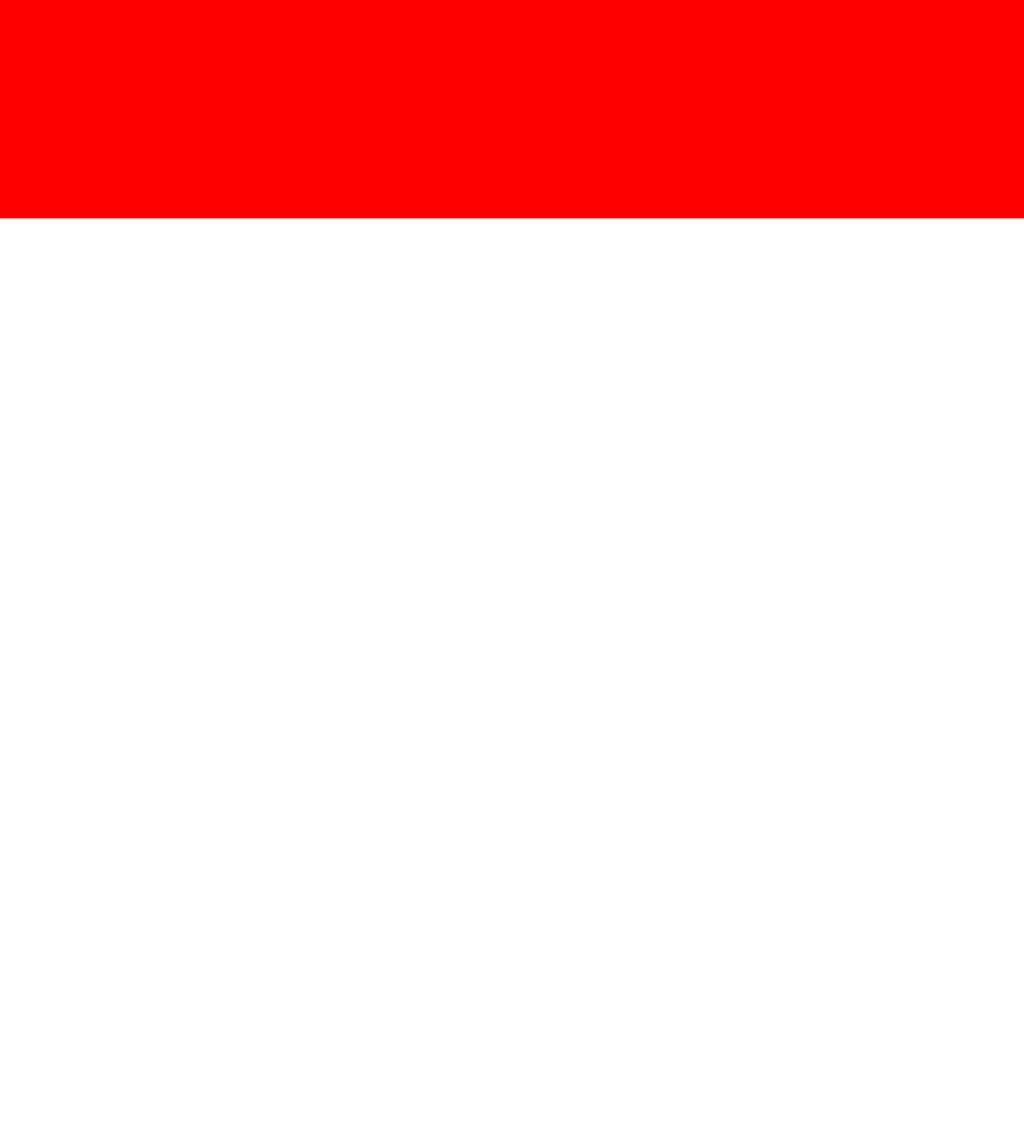
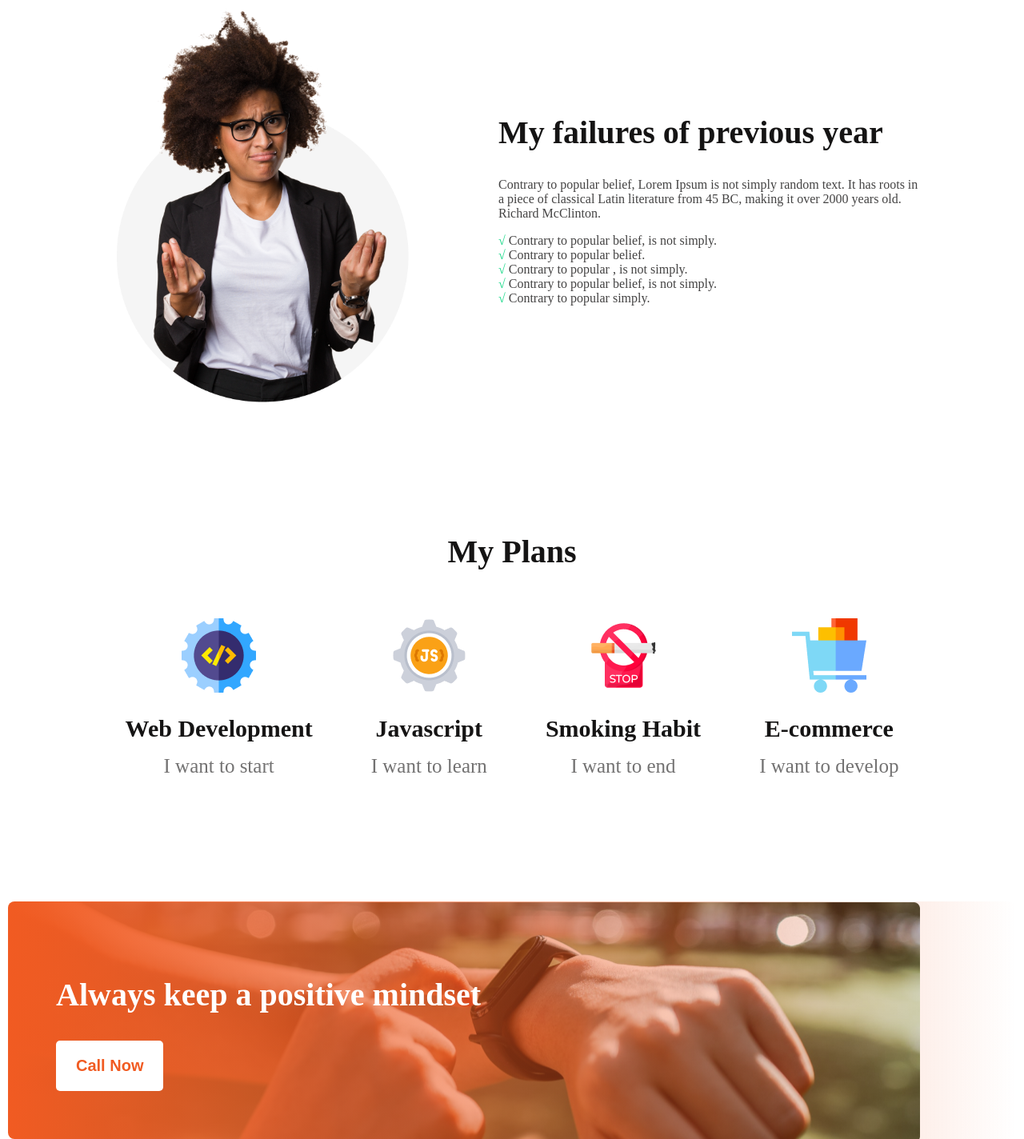
Before and after one commit to shaishabcoding/new-year-new-me-2024, a plain HTML site: page index.html in a window 1280 px wide. Shown: the part 935-2359 px from the top of the page at 80% size. Before the commit the page ends 1208 px from the top, so only its background shows below. Drawn offline with Linux system fonts and the light colour scheme.

Commit message:
added plans

```diff
--- a/index.html
+++ b/index.html
@@ -19,6 +19,65 @@
           <button class="btn-primary">Contact Us</button>
         </div>
       </section>
+      <section class="failures">
+        <img src="images/person.png" alt="" />
+        <div class="failures-container">
+          <h1 class="failures-title">My failures of previous year</h1>
+          <p class="failures-description">
+            Contrary to popular belief, Lorem Ipsum is not simply random text.
+            It has roots in a piece of classical Latin literature from 45 BC,
+            making it over 2000 years old. Richard McClinton.
+          </p>
+          <ul>
+            <li>Contrary to popular belief, is not simply.</li>
+            <li>Contrary to popular belief.</li>
+            <li>Contrary to popular , is not simply.</li>
+            <li>Contrary to popular belief, is not simply.</li>
+            <li>Contrary to popular simply.</li>
+          </ul>
+        </div>
+      </section>
+      <section class="plans">
+        <h1 class="plans-title">My Plans</h1>
+        <div class="plans-info-container">
+          <div class="plans-info">
+            <img src="images/icons/web.png" alt="web" class="plans-info-icon" />
+            <h2 class="plans-info-title">Web Development</h2>
+            <p class="plans-info-description">I want to start</p>
+          </div>
+          <div class="plans-info">
+            <img
+              src="images/icons/js.png"
+              alt="JavaScript"
+              class="plans-info-icon"
+            />
+            <h2 class="plans-info-title">Javascript</h2>
+            <p class="plans-info-description">I want to learn</p>
+          </div>
+          <div class="plans-info">
+            <img
+              src="images/icons/smoke.png"
+              alt="no smoke"
+              class="plans-info-icon"
+            />
+            <h2 class="plans-info-title">Smoking Habit</h2>
+            <p class="plans-info-description">I want to end</p>
+          </div>
+          <div class="plans-info">
+            <img
+              src="images/icons/ecom.png"
+              alt="e-commerce"
+              class="plans-info-icon"
+            />
+            <h2 class="plans-info-title">E-commerce</h2>
+            <p class="plans-info-description">I want to develop</p>
+          </div>
+        </div>
+        <div class="motivation">
+          <h1 class="motivation-title">Always keep a positive mindset</h1>
+          <button class="btn-secondary">Call Now</button>
+        </div>
+      </section>
     </main>
   </body>
 </html>
--- a/styles/style.css
+++ b/styles/style.css
@@ -5,26 +5,121 @@ body {
   margin: 0;
 }
 main {
-  background-color: red;
+  /* background-color: red; */
   padding: none;
 }
 .intro {
-  background: url("../images/banner.png") no-repeat;
-  padding: 200px;
+  background: url("../images/banner.png") no-repeat,
+    rgb(235, 233, 233) -0.889px 0px / 100.111% 111.51%;
+  padding-right: 150px;
   height: 808px;
   display: flex;
   align-items: center;
   justify-content: right;
 }
 .intro-container {
-  width: 50%;
+  width: 40%;
   text-align: right;
+}
+.intro-title {
+  color: #151414;
+  font-size: 65px;
+  font-weight: 700;
+  margin-bottom: 0;
+}
+.intro-description {
+  margin-top: 25px;
+  color: #444343;
+  font-size: 16px;
+  font-weight: 400;
+}
+.btn-primary,
+.btn-secondary {
+  font-size: 20px;
+  font-weight: 600;
+  border-radius: 5px;
+  padding: 20px 25px;
+  border: none;
 }
 .btn-primary {
   color: #fff;
-  font-size: 20px;
-  font-weight: 600;
-  border-radius: 5px;
   background: #f15b22;
-  padding: 20px;
 }
+.btn-secondary {
+  color: #f15b22;
+  background: #fff;
+}
+.failures-container {
+  width: 1500px;
+}
+.failures-container ul {
+  list-style: none;
+  padding: 0;
+}
+.failures-container ul li::before {
+  content: "√  ";
+  color: #16d887;
+}
+.failures {
+  display: flex;
+  gap: 100px;
+  align-items: center;
+  justify-content: space-around;
+  padding: 130px;
+}
+.failures > img {
+  height: 500px;
+}
+.failures-title {
+  color: #151414;
+  font-size: 40px;
+  font-weight: 700;
+}
+.failures-description,
+.failures li {
+  color: #444343;
+  font-size: 16px;
+  font-weight: 400;
+}
+.plans-title {
+  text-align: center;
+  color: #151414;
+  font-size: 40px;
+  font-weight: 700;
+}
+.plans-info-container {
+  display: flex;
+  justify-content: space-around;
+  margin-top: 60px;
+  padding: 0 120px;
+}
+.plans-info {
+  text-align: center;
+}
+.plans-info-title {
+  color: #151414;
+  font-size: 30px;
+  font-weight: 700;
+  margin-bottom: 0;
+  margin-top: 24px;
+}
+.plans-info-description {
+  color: #737272;
+  font-size: 25px;
+  font-weight: 500;
+  margin-top: 16px;
+}
+.motivation {
+  border-radius: 8px;
+  background: linear-gradient(90deg, #f15b22 0%, rgba(241, 91, 34, 0) 100%),
+    url("../images/watch.png") no-repeat;
+  padding: 60px;
+  width: 1140px;
+  margin: 0 auto;
+  margin-top: 130px;
+}
+.motivation-title {
+  color: #fff;
+  font-size: 40px;
+  font-weight: 700;
+}
```
